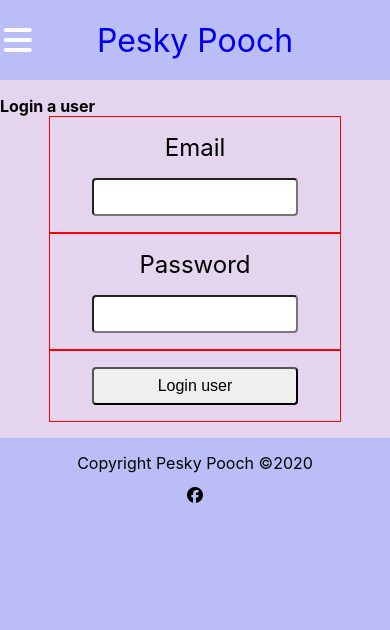
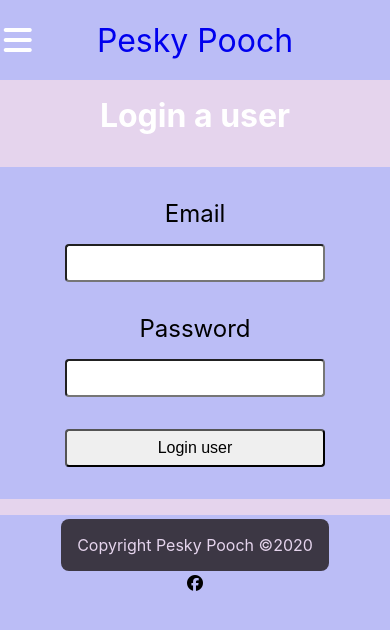
Before and after one commit to Coencidental/T3A2_Pesky_Pooch, a React (Create React App) app: page /login in a window 390 px wide. Shown: the top 630 px of the page. Built offline with nearby package versions, Linux system fonts and the light colour scheme.

Commit message:
Heavily styled, improved general layout and flexibility, as well as consistency

```diff
--- a/src/components/Services.js
+++ b/src/components/Services.js
@@ -15,8 +15,8 @@
       { props.allServices ?
         (
         <>
-          <p>All current services</p>
           <div className="services">
+            <p>All current services</p>
             { props.allServices.map(service => {
             return (
             <div className="service-card" key={service._id}>
--- a/src/forms/ContactForm.js
+++ b/src/forms/ContactForm.js
@@ -54,9 +54,6 @@
     return(
       <container classname="form-container">
         <form className="contact-form" onSubmit={this.onFormSubmit}>
-
-          <label className="page-title">Send us a message</label>
-
           <fieldset>
             <label>Email:</label>
             <input type="text" value={this.state.email} onChange={this.onEmailChange.bind(this)} />
--- a/src/forms/LoginForm.js
+++ b/src/forms/LoginForm.js
@@ -50,7 +50,7 @@
     return this.state.submit ? (
       <Redirect to="/" />
     ) : (
-      <div className="form-container">
+      <container className="form-container">
       <form onSubmit={this.onFormSubmit} className="login-form">
         <fieldset>
           <label name="email">Email</label>
@@ -74,7 +74,7 @@
           (<input type="submit" value="Login user" />)}
         </fieldset>
      </form>
-     </div>
+     </container>
    );
   }
 }
--- a/src/pages/ContactPage.js
+++ b/src/pages/ContactPage.js
@@ -5,6 +5,7 @@
   render() {
     return(
       <div className="form-container">
+      <h1 className="page-title">Get in contact!</h1>
       <ContactForm />
       </div>
     )
--- a/src/pages/Home.js
+++ b/src/pages/Home.js
@@ -7,8 +7,11 @@
       <div className="text-wrapper">
         <h1 className="page-title">Home</h1>
         <p>Who are we at Pesky Pooch?</p>
-        <p>At Pesky Pooch, the experience of the years behind <Link to="/about">defines the quality of our services.</Link></p>
-        Where experience has defined the quality of our services.
+        <p>Pesky Pooch sets the standard for those special pooch owners looking to take an extra level of care with their most precious companion.</p>
+        <p>Carrying personality, drive, perspective, and unyielding, uncompromising passion for delivering the best possible care of your (real) best friend/s is why Pesky Pooch has been the
+          Gold Coast's best option in canine behavioural training, fitness, grooming, sitting, and therapeutic massage, </p>
+        <p>At Pesky Pooch, the experience gained in the years behind us <Link to="/about">defines the quality of our services.</Link></p>
+
       </div>
     </div>
   </React.Fragment>
--- a/src/pages/LoginPage.js
+++ b/src/pages/LoginPage.js
@@ -6,7 +6,7 @@
 
     return(
       <div>
-        <h1>Login a user</h1>
+        <h1 className="page-title">Login a user</h1>
         <LoginForm onLogin={this.props.onLogin} />
       </div>
     )
--- a/src/pages/ServicesPage.js
+++ b/src/pages/ServicesPage.js
@@ -42,10 +42,14 @@
           ) : (
           <div>
             <h1 className="page-title">Services page</h1>
+            <div className="services-text">
+              <p>Bottom line.</p>
+            </div>
             < Services renderChanges={fetchServices} allServices={services}/>
           </div>
           )
         }
+
         <div className="events">
           { (events.length >= 1) ? (events.map(event => {
           return (
--- a/src/styles/global.scss
+++ b/src/styles/global.scss
@@ -32,6 +32,13 @@
   align-items: center;
   height: 5rem;
   background: $babyblue;
+
+  p {
+    background: rgb(60, 55, 68);
+    border-radius: 0.5rem;
+    color: $ceramic;
+    padding: 1rem;
+  }
 }
 
 .services-container {
@@ -83,7 +90,6 @@
   flex-wrap: wrap;
   justify-content: space-evenly;
   width: 100%;
-  border: 1px solid red;
 
   .event-card {
     text-align: center;
@@ -112,6 +118,7 @@
   font-size: 2rem;
   text-align: center;
   margin-bottom: 2rem;
+  color: rgb(255, 255, 255);
 }
 
 .event-buttons {
@@ -147,6 +154,8 @@
   flex-direction: column;
   justify-content: center;
   align-items: center;
+  background-color: $babyblue;
+  padding: 1rem;
 
   button {
     padding: 1rem;
@@ -155,20 +164,19 @@
   }
 
   .login-form {
-    width: 100vw;
+    width: 100%;
     display: flex;
     flex-direction: column;
     align-items: center;
     justify-content: space-evenly;
 
     fieldset {
-      width: 75%;
+      width: 50%;
       margin: auto;
       display: flex;
       flex-direction: column;
       padding: 1rem;
       border: none;
-      border: 1px solid red;
 
       * {
         margin: auto;
@@ -266,6 +274,11 @@
   }
 }
 
+.services-text {
+  width: 100%;
+  border: 1px solid red;
+}
+
 .text-wrapper {
   padding: 1rem;
   height: 100%;
@@ -275,3 +288,31 @@
     margin-bottom: 0.5rem;
   }
 }
+
+@media only screen and (max-width: 952px) {
+  .form-container {
+    .login-form {
+      width: 100%;
+
+      fieldset {
+        width: 100%;
+        margin: auto;
+        display: flex;
+        flex-direction: column;
+        padding: 1rem;
+
+        label {
+          width: stretch;
+          font-size: 1.5rem;
+          margin-bottom: 1rem;
+        }
+
+        input {
+          width: stretch;
+          padding: 0.5rem 0;
+        }
+      }
+    }
+  }
+
+}
--- a/src/styles/navbar.scss
+++ b/src/styles/navbar.scss
@@ -39,7 +39,8 @@
         justify-content: center;
 
         &:active, &:hover {
-          background: #1b9cff67;
+          // background: #1b9cff67;
+          background: rgba(60, 55, 68, 0.438);;
           transition: 0.25s cubic-bezier(0.645, 0.045, 0.355, 1) all;
         }
       }
@@ -56,6 +57,10 @@
   color: #B66FB3;
   width: 25%;
   height: 100%;
+
+  * {
+    cursor: pointer;
+  }
 
   label {
     font-size: 2rem;
@@ -84,7 +89,7 @@
 //   }
 // }
 
-@media (max-width: 952px){
+@media only screen and (max-width: 952px){
 
   nav {
 
```
